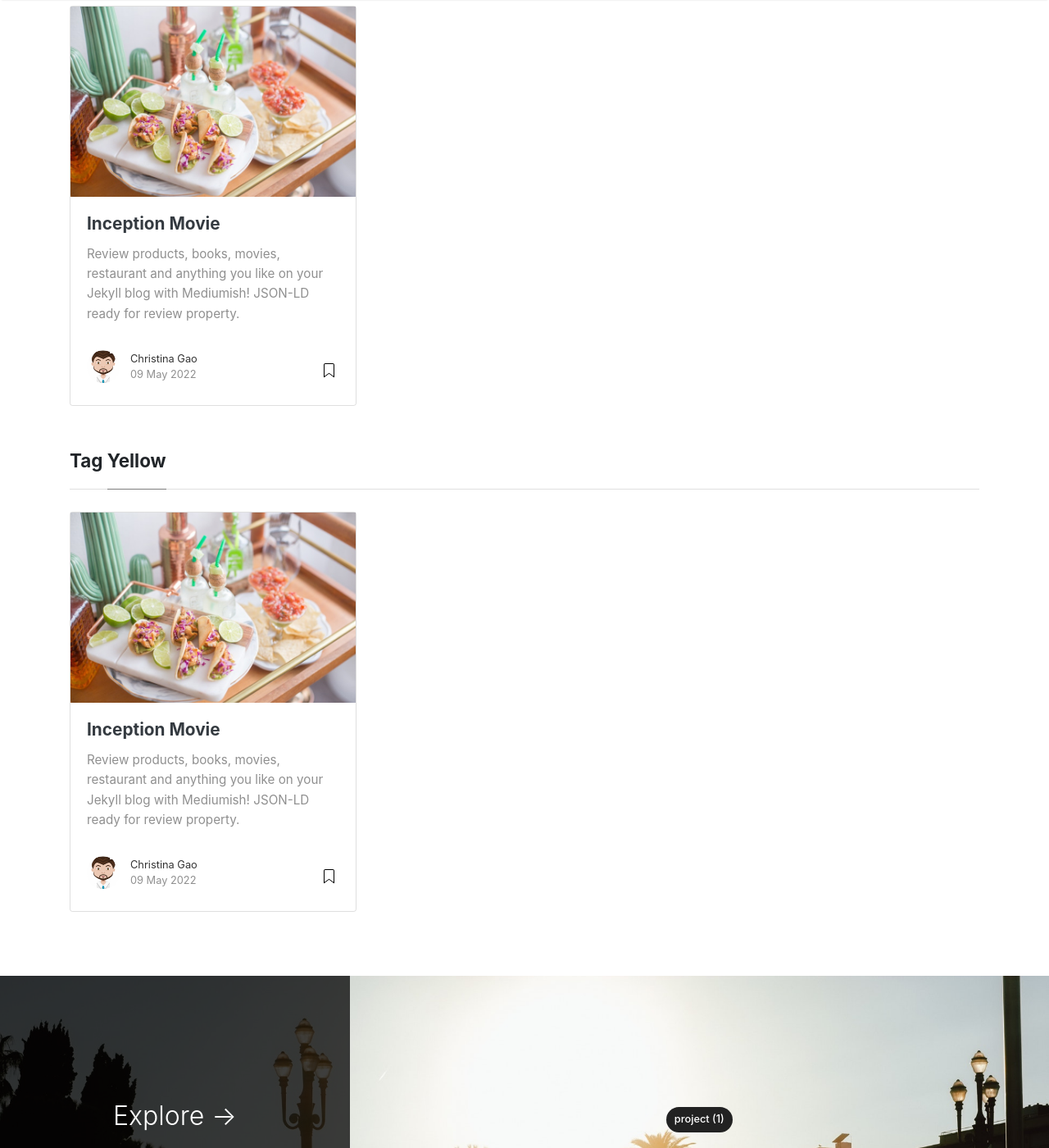
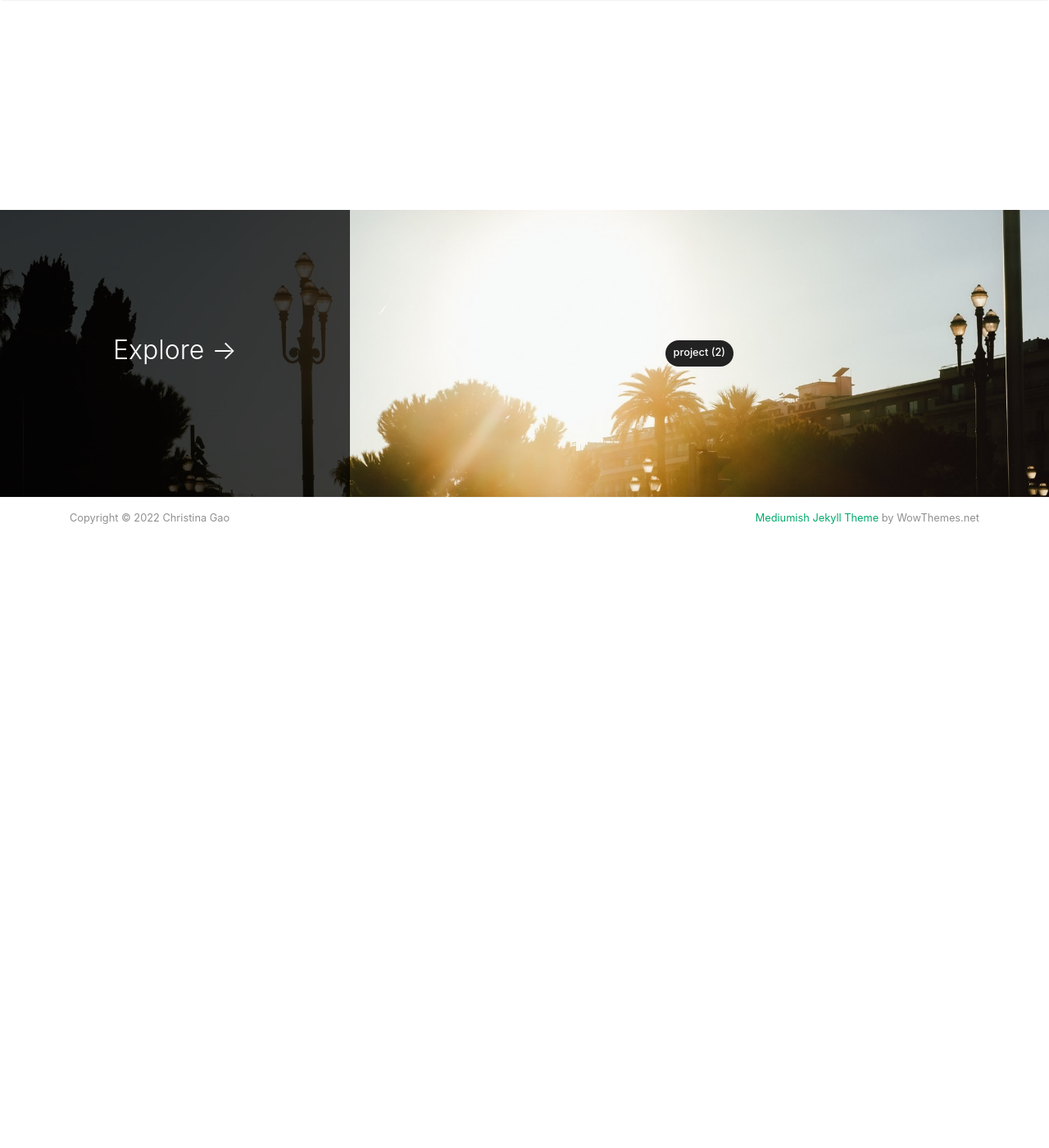
Before and after one commit to qinggao68/qinggao68.github.io, a Jekyll site: the page built from _pages/tags.md, in a window 1280 px wide and 1400 px high, scrolled down 269 px. Shown: the whole window at 82% size. Built offline with Jekyll 4.4.1, drawn with Linux system fonts in a browser that asks for light colours; nearby versions of some CDN libraries; after the commit the page ends 984 px from its top, so only the background shows below that.

Commit message:
2nd changes

````diff
--- a/_config.yml
+++ b/_config.yml
@@ -2,8 +2,8 @@
 name: "Christina Gao"
 title: "Christina Gao"
 description: ""
-logo: 'assets/images/logo.png'
-favicon: 'assets/images/logo.png'
+logo: 'assets/images/liulian.jpg'
+favicon: 'assets/images/liulian.jpg'
 baseurl: ''
 google_analytics: 'UA-177421836-1'
 disqus: 'demowebsite'
@@ -16,7 +16,7 @@ authors:
   Christina:
     name: Christina Gao
     display_name: Christina Gao
-    avatar: assets/images/avatar.png
+    avatar: assets/images/liulian.jpg
     email: christina.gaoqq@gmail.com
     web: https://www.wowthemes.net
     LinkedIn: https://www.linkedin.com/in/christina-gaoqq/
--- a/_posts/2022-05-09-customer-service.md
+++ /dev/null
@@ -1,30 +0,0 @@
----
-layout: post
-title:  "Inception Movie"
-author: Christina
-# categories: [ Jekyll, tutorial ]
-tags: [red, yellow]
-image: assets/images/11.jpg
-description: "My review of Inception movie. Acting, plot and something else in this short description."
-featured: true
-hidden: true
----
-
-Review products, books, movies, restaurant and anything you like on your Jekyll blog with Mediumish! JSON-LD ready for review property.
-
-#### How to use?
-
-It's actually really simple! Add the rating in your YAML front matter. It also supports halfs:
-
-```html
----
-layout: post
-title:  "Inception Movie"
-author: Christina
-# categories: [ Jekyll, tutorial ]
-tags: [red, yellow]
-image: assets/images/11.jpg
-description: "My review of Inception movie. Actors, directing and more."
-rating: 4.5
----
-```
````
Also changed, not shown: _pages/about.md (+9 -0 lines), _posts/2022-05-09-web-scraping.md (added, +67 -0 lines), _posts/2022-05-11-market-expansion-analysis.md (added, +127 -0 lines), _posts/2022-05-11-quick-start-guide.md (deleted, +0 -116 lines), assets/images/liulian.jpg (added), assets/images/news_article.png (added), assets/images/top50_list.png (added), assets/images/web_scrape.PNG (added).
